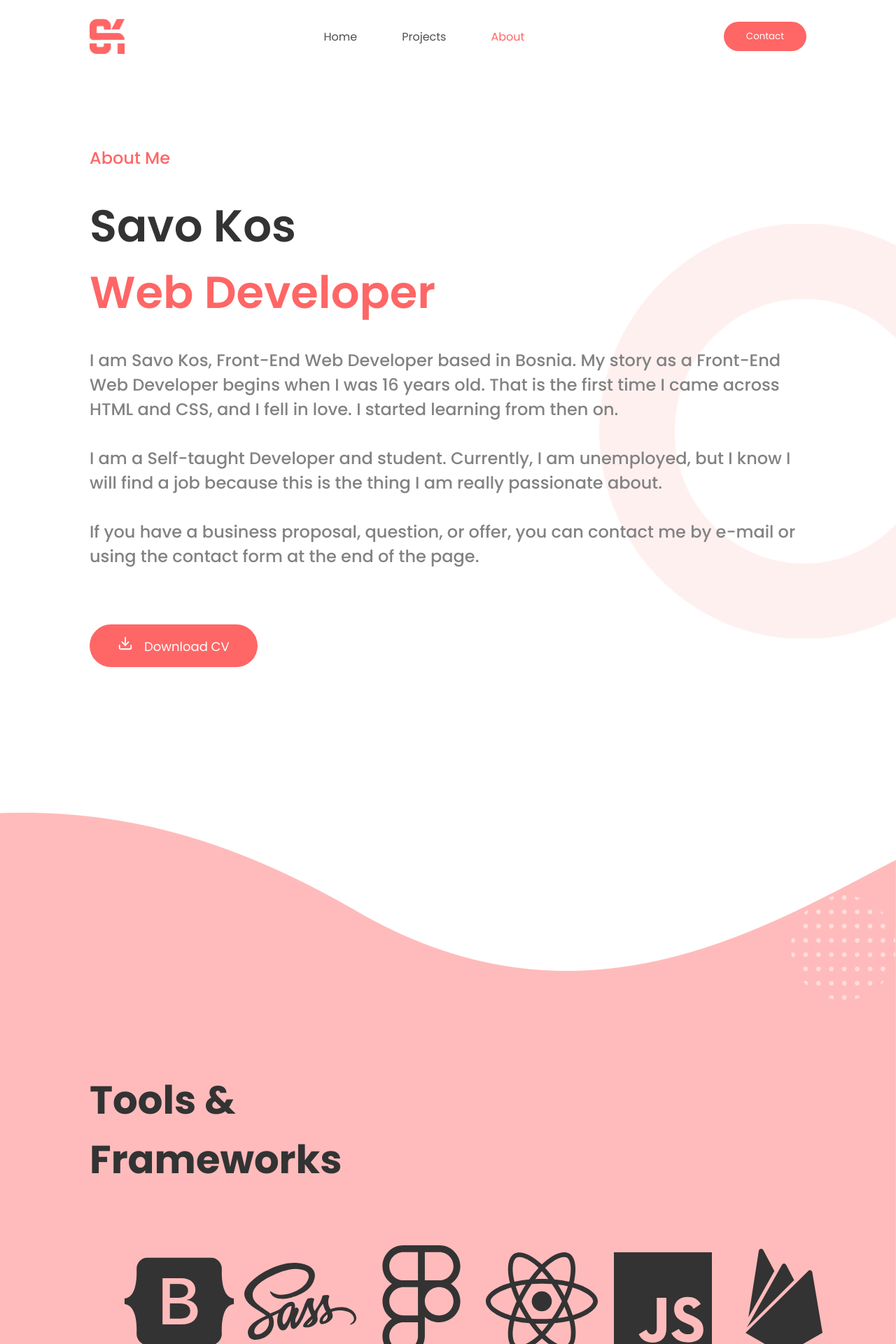
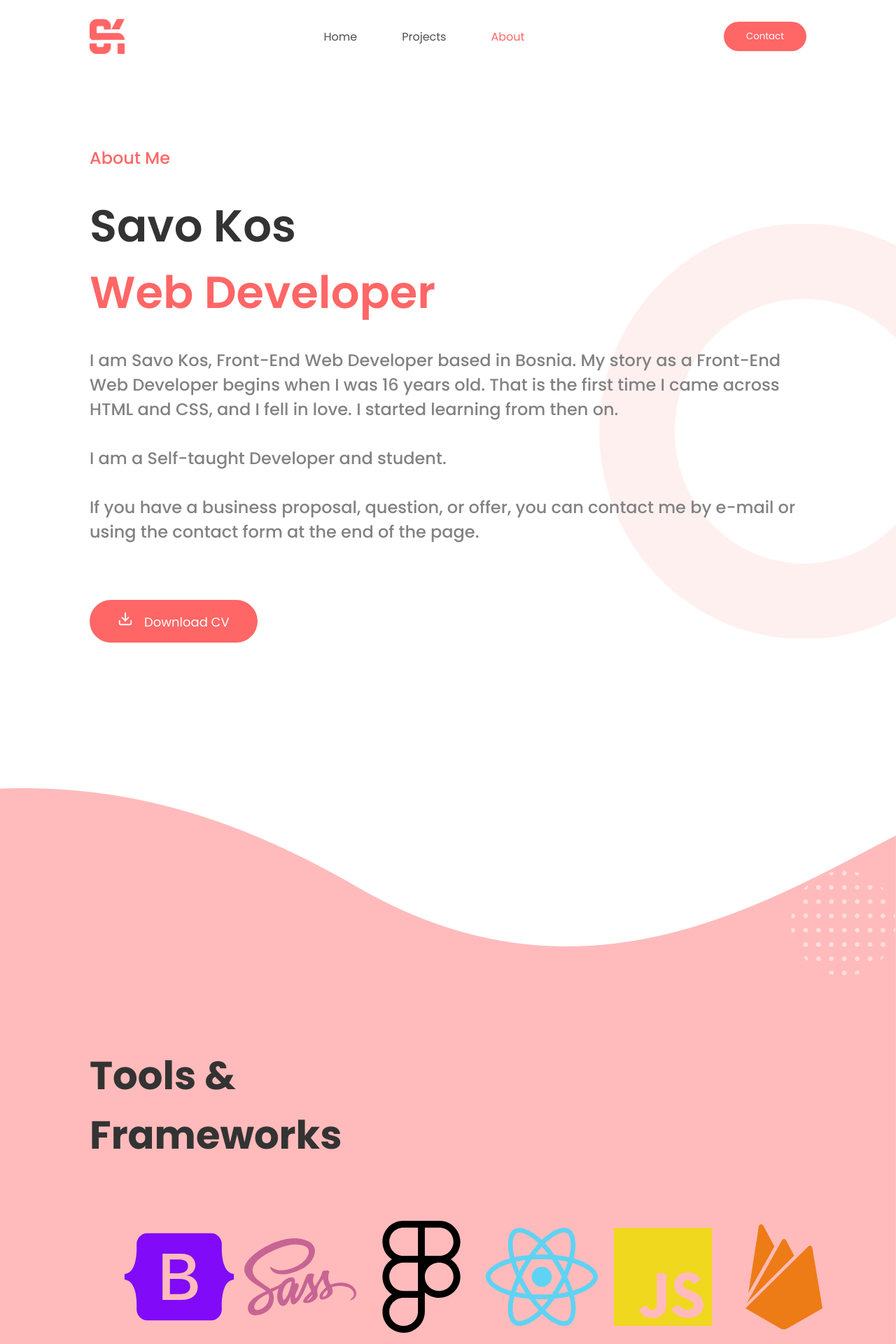
Before and after one commit to SavoKos/portfolio, a Next.js app: page /about in a window 1280 px wide. Shown: the top 1920 px of the page at 70% size. Built offline with nearby package versions, Linux system fonts and the light colour scheme.

Commit message:
Added new cv

```diff
--- a/components/About/Hero.jsx
+++ b/components/About/Hero.jsx
@@ -22,9 +22,7 @@ function Hero() {
             started learning from then on.
             <br />
             <br />
-            I am a Self-taught Developer and student. Currently, I am
-            unemployed, but I know I will find a job because this is the thing I
-            am really passionate about. <br />
+            I am a Self-taught Developer and student. <br />
             <br />
             If you have a business proposal, question, or offer, you can contact
             me by e-mail or using the contact form at the end of the page.
--- a/components/About/Tools.jsx
+++ b/components/About/Tools.jsx
@@ -130,9 +130,13 @@ S.Skills = styled.div`
   width: 100%;
   justify-content: space-between;
 
+  a{
+    color: unset
+  }
   @media screen and (min-width: 1100px) {
     margin-left: 3rem;
   }
+
 `;
 
 S.Skill = styled.div`
@@ -141,7 +145,25 @@ S.Skill = styled.div`
   .icon {
     font-size: 4rem;
     position: relative;
-    color: #333;
+
+    &.bootstrap{
+      color: rgb(129,10,249);
+    }
+    &.sass{
+      color: #C76494;
+    }
+    &.react{
+      color: rgb(94,211,243);
+    }
+    &.javascript{
+      color: #EFD81D;
+    }
+    &.firebase{
+      color: #ED7B16;
+    }
+    &.git{
+      color: rgb(232,78,49);
+    }
 
     @media screen and (min-width: 450px) {
       font-size: 5rem;
```
Also changed, not shown: 1 other file (tests, documents, lock files or other folders).
